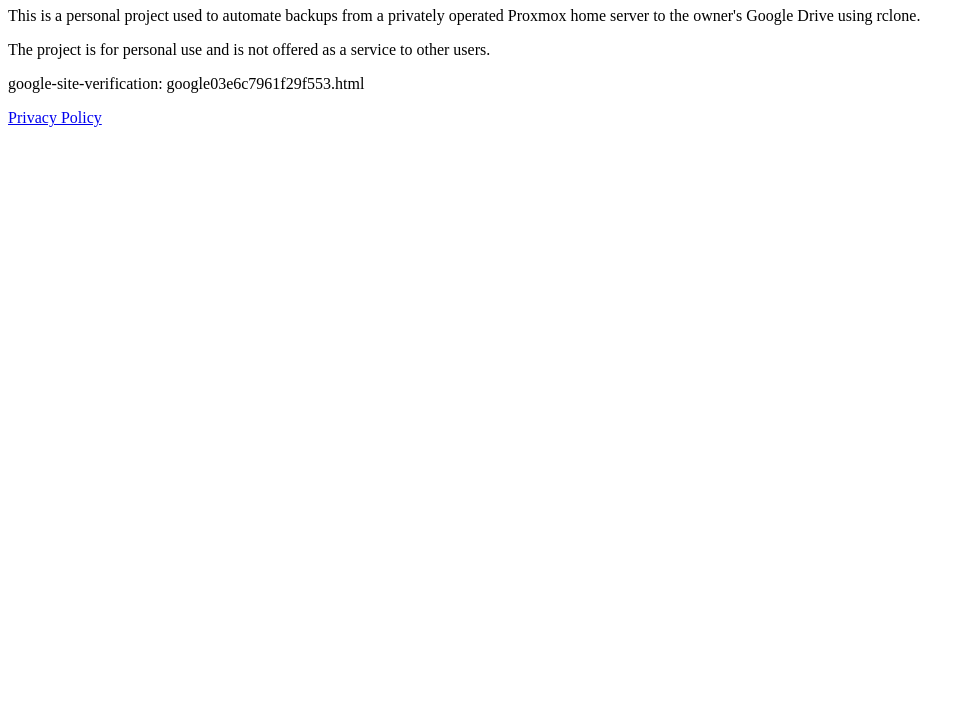
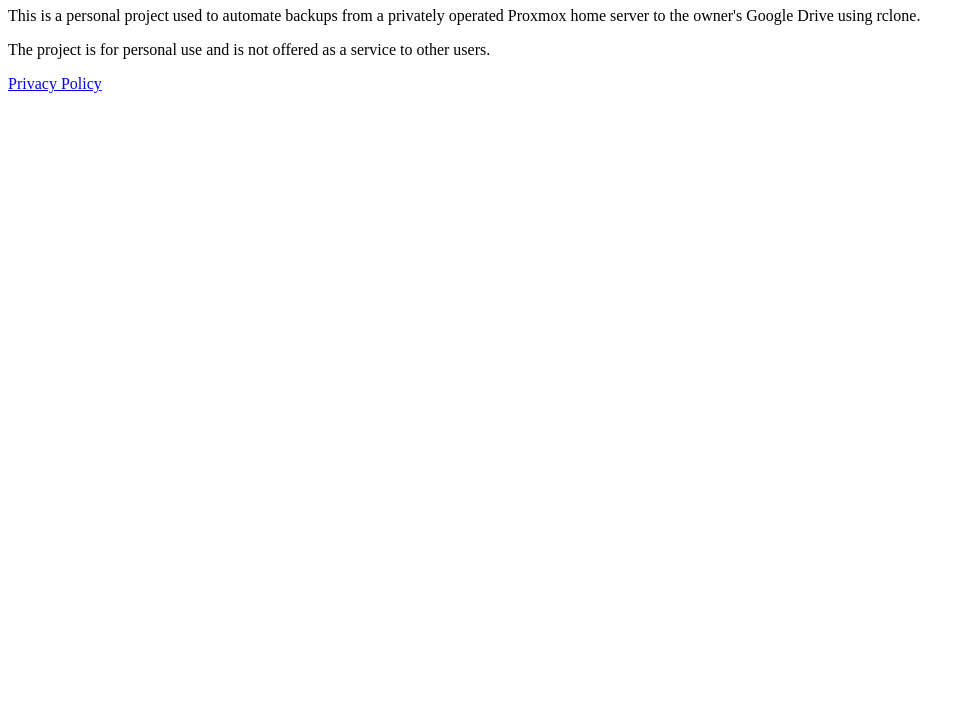
Before and after one commit to antoha0/antoha0.github.io, a plain HTML site: page index.html in a window 1280 px wide. Shown: the part 73-800 px from the top of the page, without its empty margins (0-975 px from the left). Drawn offline with Linux system fonts and the light colour scheme.

Commit message:
Update index.html

```diff
--- a/index.html
+++ b/index.html
@@ -15,9 +15,6 @@
     The project is for personal use and is not offered
     as a service to other users.
   </p>
-  <p>
-    google-site-verification: google03e6c7961f29f553.html
-  </p>
   <p><a href="/privacy.html">Privacy Policy</a></p>
 </body>
 </html>
```
